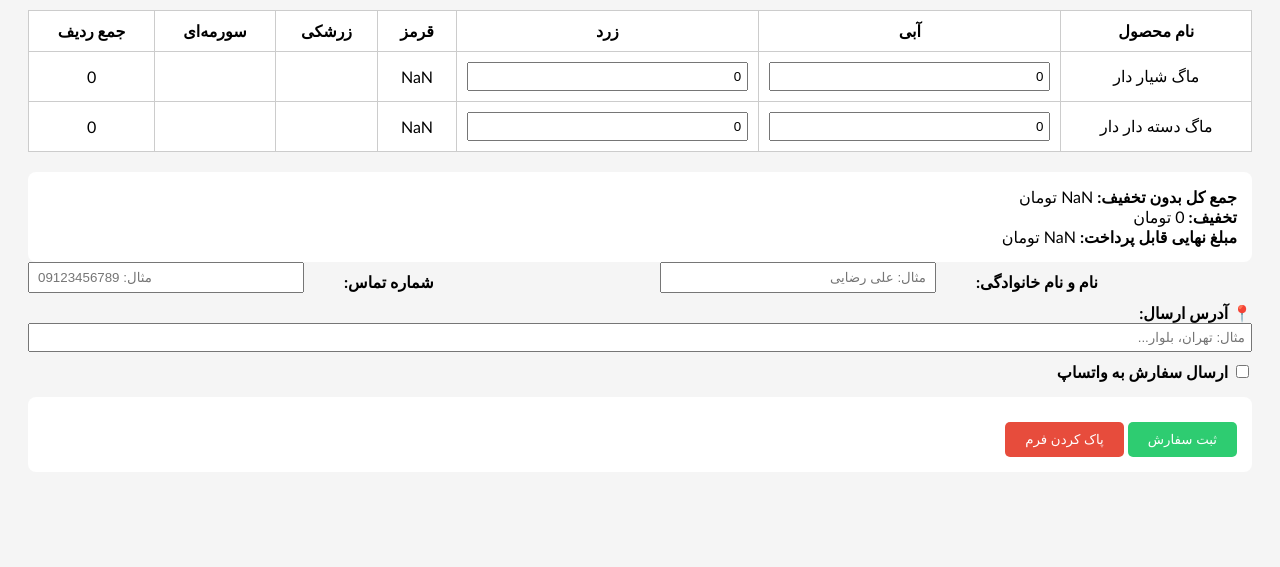
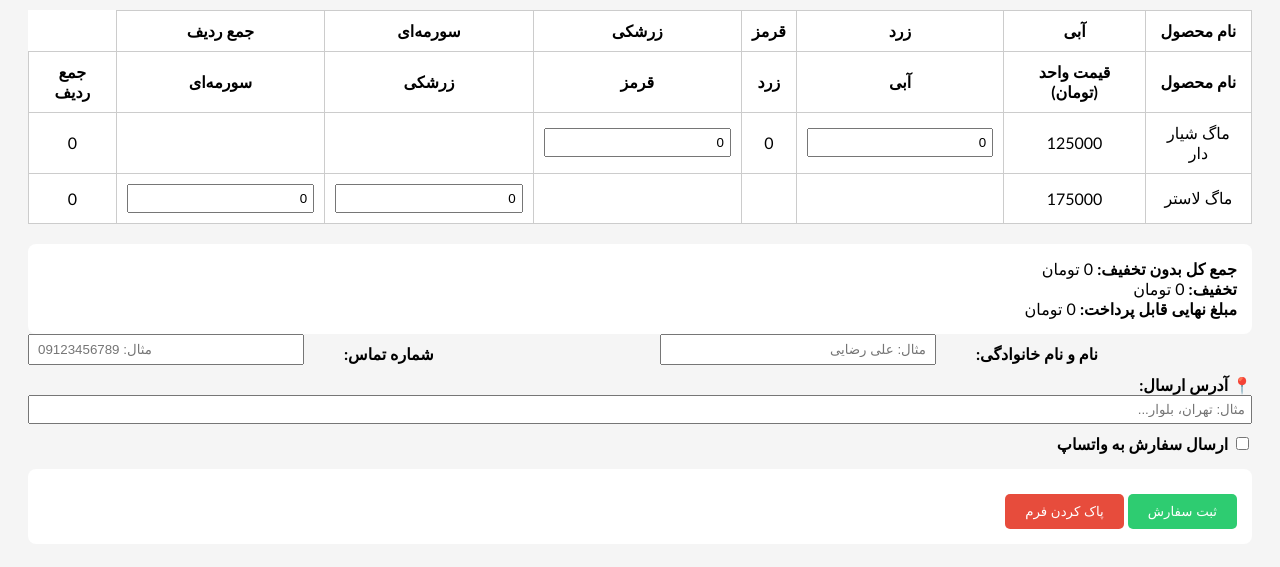
Before and after one commit to targol/Order-Form, a plain HTML site: page index.html in a window 1280 px wide. Shown: the part 151-718 px from the top of the page. Drawn offline with Linux system fonts and the light colour scheme.

Commit message:
Update index.html

```diff
--- a/index.html
+++ b/index.html
@@ -36,27 +36,42 @@
     <th>جمع ردیف</th>
   </tr>
 </thead>
+<thead>
+  <tr>
+    <th>نام محصول</th>
+    <th>قیمت واحد (تومان)</th>
+    <th>آبی</th>
+    <th>زرد</th>
+    <th>قرمز</th>
+    <th>زرشکی</th>
+    <th>سورمه‌ای</th>
+    <th>جمع ردیف</th>
+  </tr>
+</thead>
 <tbody id="product-table">
-  <tr>
+  <tr data-price="125000">
     <td>ماگ شیار دار</td>
+    <td>125000</td>
     <td><input type="number" name="ماگ شیار دار-آبی" min="0" value="0" onchange="updateTotal()" /></td>
     <td><input type="number" name="ماگ شیار دار-زرد" min="0" value="0" onchange="updateTotal()" /></td>
     <td><input type="number" name="ماگ شیار دار-قرمز" min="0" value="0" onchange="updateTotal()" /></td>
-    <td></td> <!-- رنگی که این مدل ندارد، خالی می‌ماند -->
     <td></td>
-    <td class="row-total">0</td>
-  </tr>
-  <tr>
-    <td>ماگ دسته دار دار</td>
-    <td><input type="number" name="ماگ شیار دار-آبی" min="0" value="0" onchange="updateTotal()" /></td>
-    <td><input type="number" name="ماگ شیار دار-زرد" min="0" value="0" onchange="updateTotal()" /></td>
-    <td><input type="number" name="ماگ شیار دار-قرمز" min="0" value="0" onchange="updateTotal()" /></td>
-    <td></td> <!-- رنگی که این مدل ندارد، خالی می‌ماند -->
     <td></td>
     <td class="row-total">0</td>
   </tr>
 
+  <tr data-price="175000">
+    <td>ماگ لاستر</td>
+    <td>175000</td>
+    <td></td>
+    <td></td>
+    <td></td>
+    <td><input type="number" name="ماگ لاستر-زرشکی" min="0" value="0" onchange="updateTotal()" /></td>
+    <td><input type="number" name="ماگ لاستر-سورمه‌ای" min="0" value="0" onchange="updateTotal()" /></td>
+    <td class="row-total">0</td>
+  </tr>
 </tbody>
+
  </table>
 
     <div class="summary">
```
